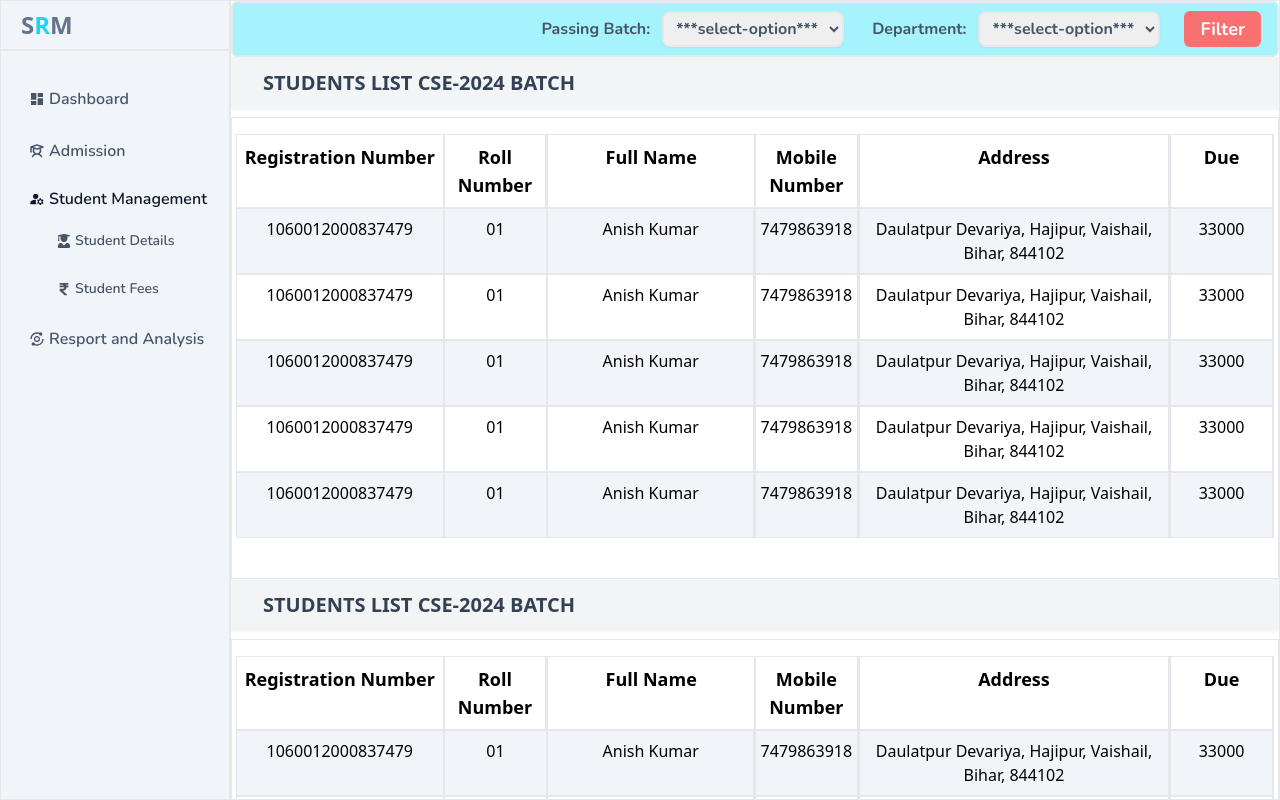
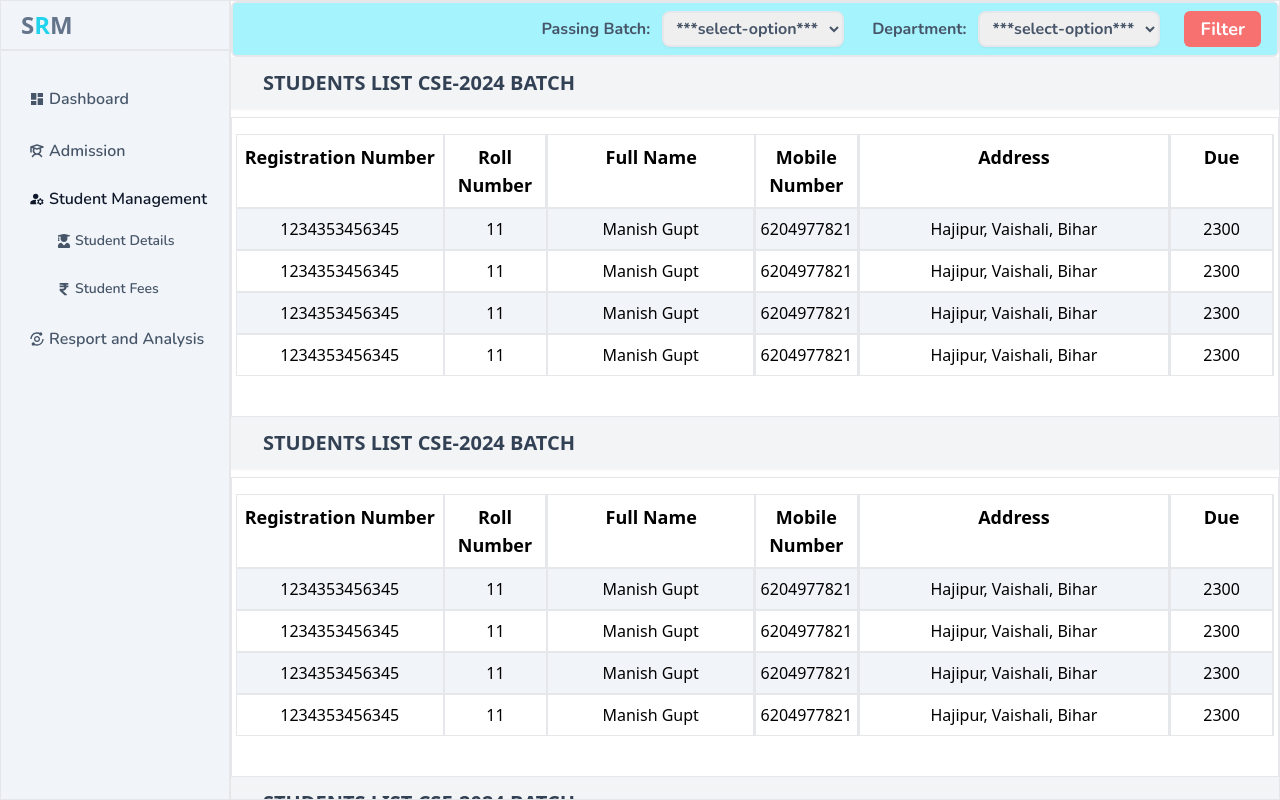
Before and after one commit to friendly-fly/SRM-frontend, a React (Vite) app: page /dashboard/all-students-details in a window 1280 px wide. Built offline with nearby package versions, Linux system fonts and the light colour scheme.

Commit message:
refector: studentList componet

```diff
--- a/src/components/StudentsList.jsx
+++ b/src/components/StudentsList.jsx
@@ -5,7 +5,7 @@ import { useLocation } from "react-router-dom";
 const StudentsList = () => {
   const location = useLocation();
   const currentURL = location.pathname;
-  console.log(currentURL)
+  console.log(currentURL);
 
   const handleSubmit = (e) => {
     e.preventDefault();
@@ -19,7 +19,8 @@ const StudentsList = () => {
         <p className=" text-slate-700 font-bold uppercase">
           Students List CSE-2024 batch
         </p>
-        {currentURL !== "/dashboard/all-students-details" && <form className="flex items-center" onSubmit={handleSubmit}>
+        {currentURL !== "/dashboard/all-students-details" && (
+          <form className="flex items-center" onSubmit={handleSubmit}>
             <input
               className="pl-5 w-[400px] py-1 border-2 rounded-full rounded-r-none text-center"
               type="number"
@@ -31,8 +32,8 @@ const StudentsList = () => {
             >
               <FaSearch className="text-white" />
             </button>
-        </form>}
-
+          </form>
+        )}
       </div>
 
       {/* studnets list section */}
@@ -51,60 +52,41 @@ const StudentsList = () => {
           {/* academic Data */}
 
           <div className="[&>*:nth-child(odd)]:bg-slate-100">
-            <div className="grid grid-cols-10 text-center cursor-pointer hover:text-green-700 hover:text-lg hover:font-bold">
-              <p className="col-span-2 border py-2">1060012000837479</p>
-              <p className="border py-2 ">01</p>
-              <p className="col-span-2 border-r-2 border py-2">Anish Kumar</p>
-              <p className="border-r-2 border py-2">7479863918</p>
-              <p className="col-span-3 border-r-2 border py-2">
-                Daulatpur Devariya, Hajipur, Vaishail, Bihar, 844102
-              </p>
-              <p className="border-r-2 border py-2">33000</p>
-            </div>
+            <DetailsContainer
+              regNum={"1234353456345"}
+              rollNum={11}
+              fullName={"Manish Gupt"}
+              mobileNum={6204977821}
+              address={"Hajipur, Vaishali, Bihar"}
+              due={2300}
+            />
 
-            <div className="grid grid-cols-10 text-center cursor-pointer hover:text-green-700 hover:text-lg hover:font-bold">
-              <p className="col-span-2 border py-2">1060012000837479</p>
-              <p className="border py-2 ">01</p>
-              <p className="col-span-2 border-r-2 border py-2">Anish Kumar</p>
-              <p className="border-r-2 border py-2">7479863918</p>
-              <p className="col-span-3 border-r-2 border py-2">
-                Daulatpur Devariya, Hajipur, Vaishail, Bihar, 844102
-              </p>
-              <p className="border-r-2 border py-2">33000</p>
-            </div>
+            <DetailsContainer
+              regNum={"1234353456345"}
+              rollNum={11}
+              fullName={"Manish Gupt"}
+              mobileNum={6204977821}
+              address={"Hajipur, Vaishali, Bihar"}
+              due={2300}
+            />
 
-            <div className="grid grid-cols-10 text-center cursor-pointer hover:text-green-700 hover:text-lg hover:font-bold">
-              <p className="col-span-2 border py-2">1060012000837479</p>
-              <p className="border py-2 ">01</p>
-              <p className="col-span-2 border-r-2 border py-2">Anish Kumar</p>
-              <p className="border-r-2 border py-2">7479863918</p>
-              <p className="col-span-3 border-r-2 border py-2">
-                Daulatpur Devariya, Hajipur, Vaishail, Bihar, 844102
-              </p>
-              <p className="border-r-2 border py-2">33000</p>
-            </div>
+            <DetailsContainer
+              regNum={"1234353456345"}
+              rollNum={11}
+              fullName={"Manish Gupt"}
+              mobileNum={6204977821}
+              address={"Hajipur, Vaishali, Bihar"}
+              due={2300}
+            />
 
-            <div className="grid grid-cols-10 text-center cursor-pointer hover:text-green-700 hover:text-lg hover:font-bold">
-              <p className="col-span-2 border py-2">1060012000837479</p>
-              <p className="border py-2 ">01</p>
-              <p className="col-span-2 border-r-2 border py-2">Anish Kumar</p>
-              <p className="border-r-2 border py-2">7479863918</p>
-              <p className="col-span-3 border-r-2 border py-2">
-                Daulatpur Devariya, Hajipur, Vaishail, Bihar, 844102
-              </p>
-              <p className="border-r-2 border py-2">33000</p>
-            </div>
-
-            <div className="grid grid-cols-10 text-center cursor-pointer hover:text-green-700 hover:text-lg hover:font-bold">
-              <p className="col-span-2 border py-2">1060012000837479</p>
-              <p className="border py-2 ">01</p>
-              <p className="col-span-2 border-r-2 border py-2">Anish Kumar</p>
-              <p className="border-r-2 border py-2">7479863918</p>
-              <p className="col-span-3 border-r-2 border py-2">
-                Daulatpur Devariya, Hajipur, Vaishail, Bihar, 844102
-              </p>
-              <p className="border-r-2 border py-2">33000</p>
-            </div>
+            <DetailsContainer
+              regNum={"1234353456345"}
+              rollNum={11}
+              fullName={"Manish Gupt"}
+              mobileNum={6204977821}
+              address={"Hajipur, Vaishali, Bihar"}
+              due={2300}
+            />
           </div>
         </div>
       </div>
@@ -113,3 +95,23 @@ const StudentsList = () => {
 };
 
 export default StudentsList;
+
+const DetailsContainer = ({
+  regNum,
+  rollNum,
+  fullName,
+  mobileNum,
+  address,
+  due,
+}) => {
+  return (
+    <div className="grid grid-cols-10 text-center cursor-pointer hover:text-green-700 hover:font-bold">
+      <p className="col-span-2 border py-2">{regNum}</p>
+      <p className="border py-2 ">{rollNum}</p>
+      <p className="col-span-2 border-r-2 border py-2">{fullName}</p>
+      <p className="border-r-2 border py-2">{mobileNum}</p>
+      <p className="col-span-3 border-r-2 border py-2">{address}</p>
+      <p className="border-r-2 border py-2">{due}</p>
+    </div>
+  );
+};
```
Lines whose indentation alone changed are shown as unchanged.
